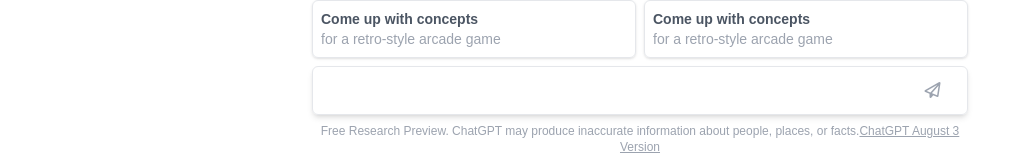
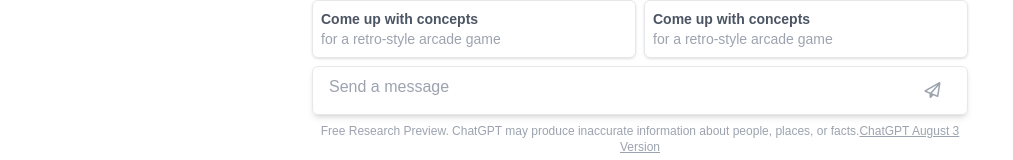
Before and after one commit to PrasadBroo/ChatGPT, a React (Vite) app: page / in a window 1280 px wide. Shown: the part 637-797 px from the top of the page, without its empty margins (0-1013 px from the left). Built offline with nearby package versions, Linux system fonts and the light colour scheme.

Commit message:
added placeholder

```diff
--- a/src/components/UserInput/UserQuery.tsx
+++ b/src/components/UserInput/UserQuery.tsx
@@ -6,6 +6,7 @@ export default function UserQuery() {
         <textarea
           name="query"
           className="h-6 px-2  w-full outline-none resize-none dark:bg-transparent dark:text-white"
+          placeholder="Send a message"
         ></textarea>
       </div>
       <div className=" w-1/12 text-center">
```
